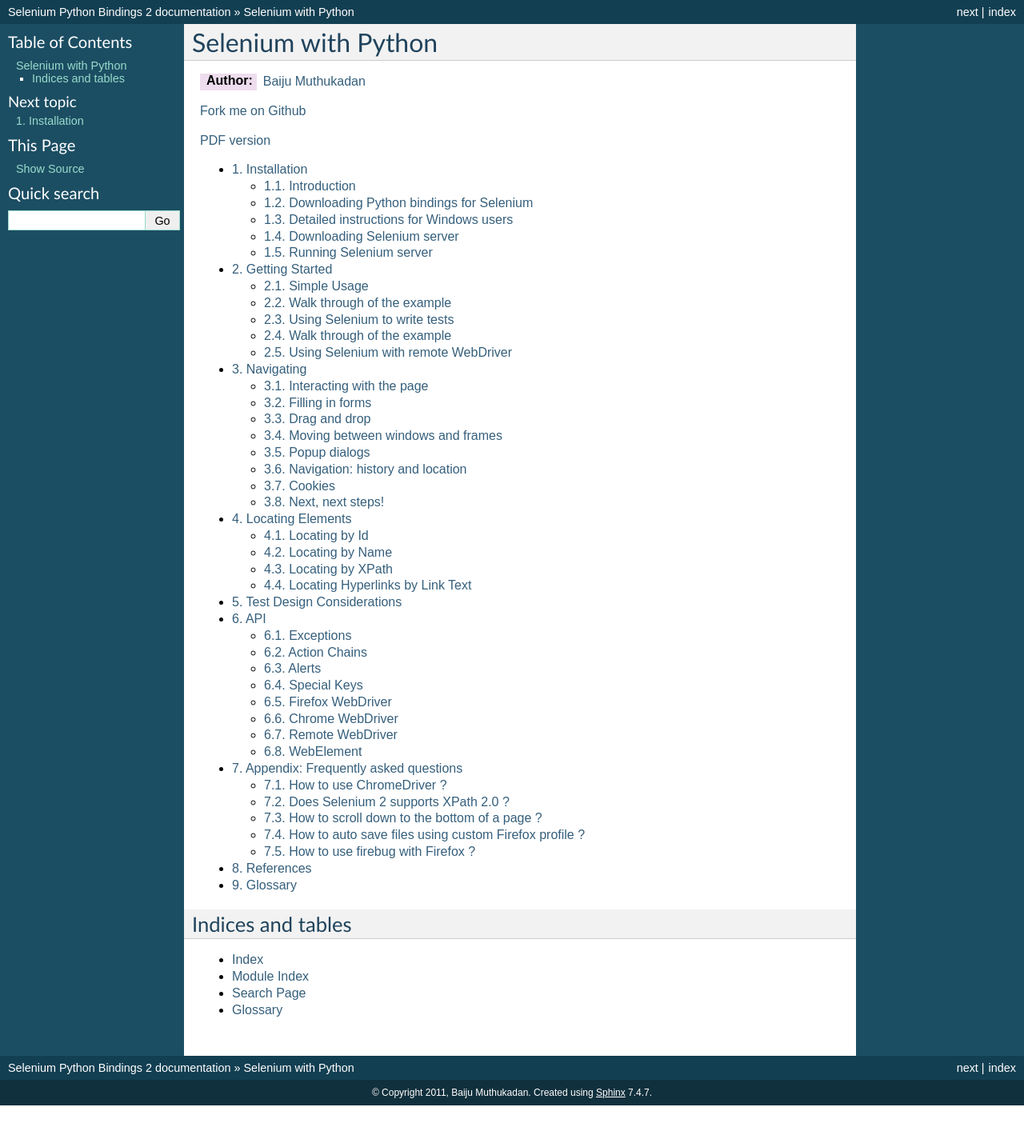
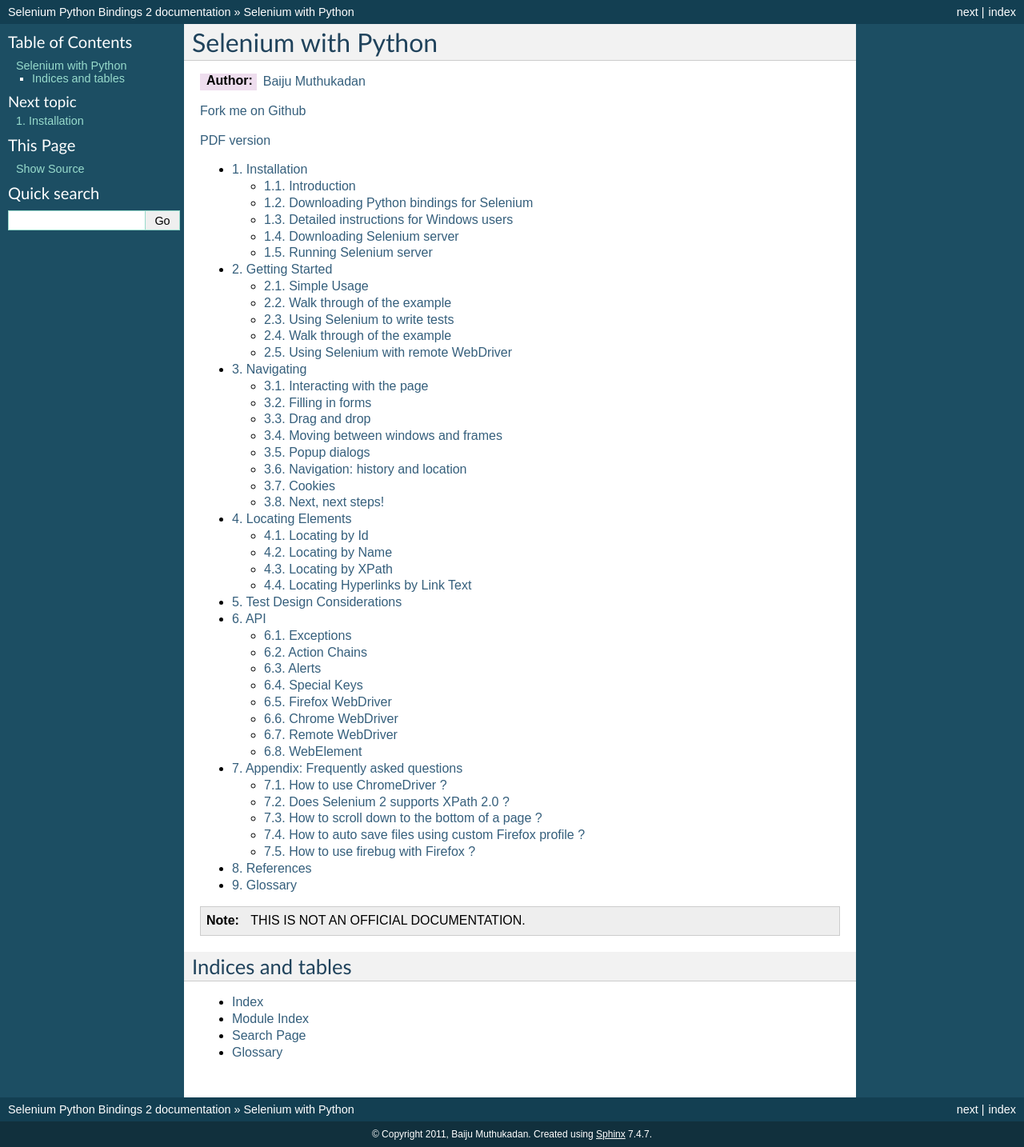
Before and after one commit to baijum/selenium-python, a Sphinx documentation site: the page built from source/index.rst, in a window 1280 px wide. Shown: the whole page at 80% size. Built offline with Sphinx 7.4.7, drawn with Linux system fonts in a browser that asks for light colours; before the commit the page ends 1382 px from its top, so only the background shows below that.

Commit message:
Update source/index.rst

```diff
--- a/source/index.rst
+++ b/source/index.rst
@@ -21,6 +21,10 @@
    references
    glossary
 
+.. note::
+
+   THIS IS NOT AN OFFICIAL DOCUMENTATION.
+
 Indices and tables
 ==================
 
```
